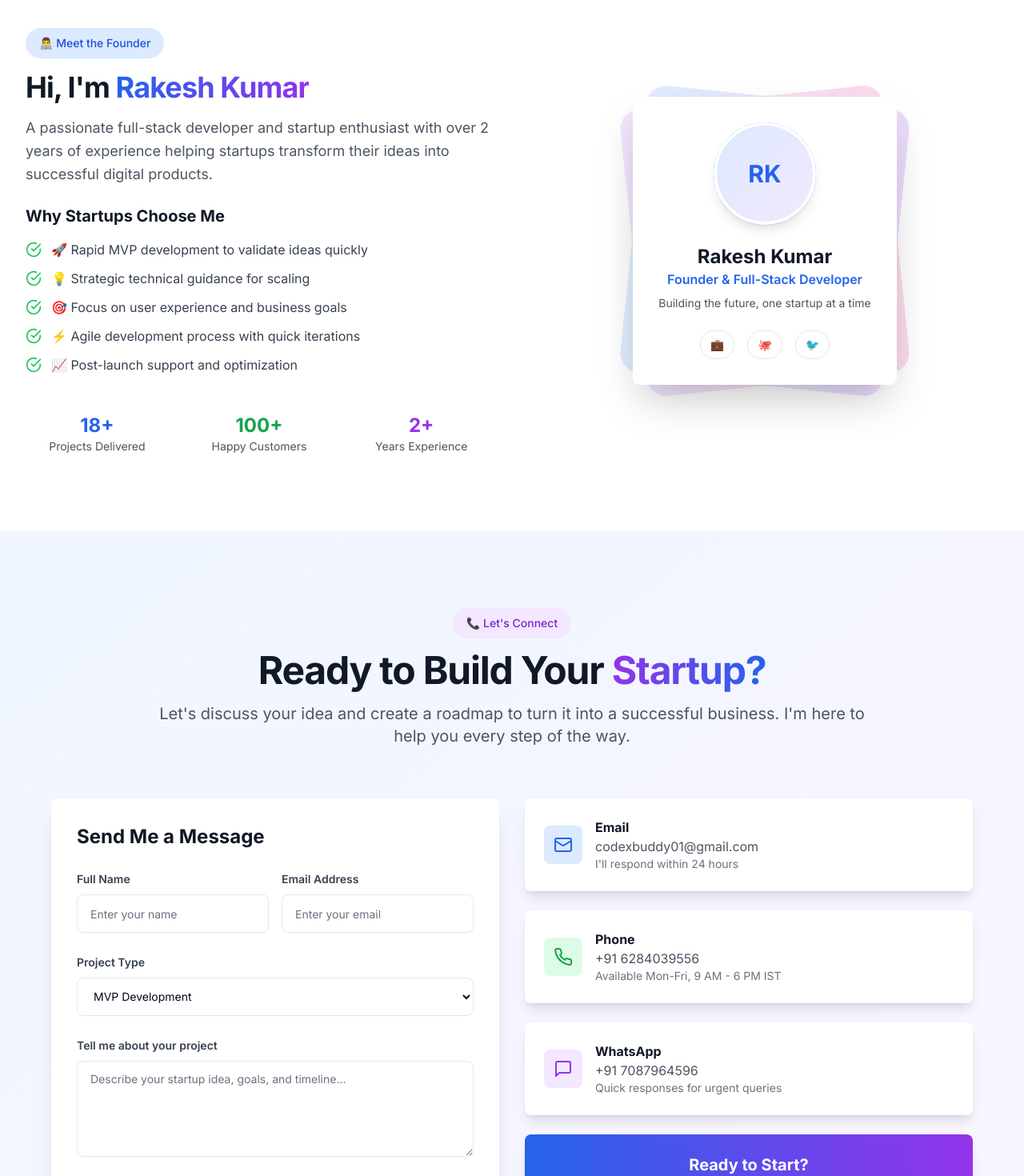
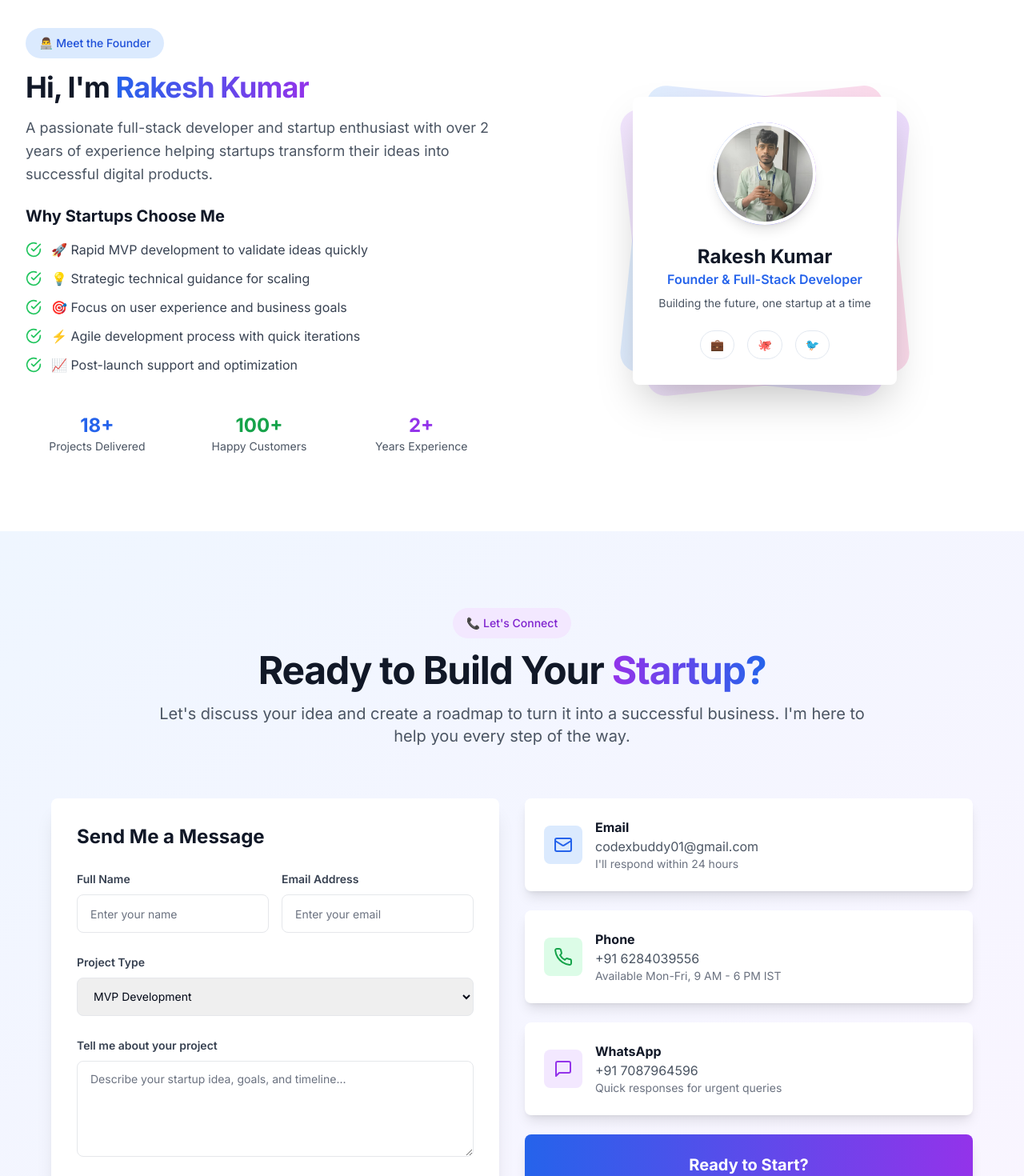
Before and after one commit to CodeXBuddy01/CodeXBuddy01-Web-App-2025, a Next.js app in the folder CodeXBuddy01_V2_0_18/cxb01/: page / in a window 1280 px wide. Shown: the part 3061-4531 px from the top of the page at 80% size. Built offline with nearby package versions, Linux system fonts and the light colour scheme.

Commit message:
Push the code

```diff
--- a/CodeXBuddy01_V2_0_18/cxb01/app/page.tsx
+++ b/CodeXBuddy01_V2_0_18/cxb01/app/page.tsx
@@ -23,6 +23,7 @@ import {
   Clock,
 } from "lucide-react";
 import Link from "next/link";
+import Image from "next/image";
 
 export default function Home() {
   return (
@@ -521,7 +522,12 @@ export default function Home() {
                         <div className="absolute inset-0 bg-gradient-to-r from-blue-500 to-purple-500 rounded-full"></div>
                         <div className="relative w-full h-full bg-gradient-to-br from-blue-100 to-purple-100 rounded-full border-4 border-white shadow-lg flex items-center justify-center">
                           <span className="text-3xl font-bold text-blue-600">
-                            RK
+                            <Image
+                              src="/photo.jpg" // इसे अपने actual फोटो path से बदलें
+                              alt="Your Profile"
+                              fill
+                              className="object-cover rounded-full"
+                            />
                           </span>
                         </div>
                       </div>
@@ -588,7 +594,11 @@ export default function Home() {
                   <h3 className="text-2xl font-bold text-gray-900 mb-6">
                     Send Me a Message
                   </h3>
-                  <form className="space-y-6">
+                  <form
+                    action="https://formspree.io/f/myzjgadw" // Replace with your own Formspree endpoint
+                    method="POST"
+                    className="space-y-6"
+                  >
                     <div className="grid gap-4 sm:grid-cols-2">
                       <div className="space-y-2">
                         <label
@@ -599,7 +609,9 @@ export default function Home() {
                         </label>
                         <input
                           id="name"
-                          className="flex h-12 w-full rounded-lg border border-gray-200 bg-white px-4 py-3 text-sm ring-offset-background file:border-0 file:bg-transparent file:text-sm file:font-medium placeholder:text-gray-500 focus-visible:outline-none focus-visible:ring-2 focus-visible:ring-blue-500 focus-visible:ring-offset-2 disabled:cursor-not-allowed disabled:opacity-50"
+                          name="name"
+                          required
+                          className="flex h-12 w-full rounded-lg border border-gray-200 px-4 py-3 text-sm placeholder:text-gray-500 focus-visible:ring-2 focus-visible:ring-blue-500"
                           placeholder="Enter your name"
                         />
                       </div>
@@ -612,8 +624,10 @@ export default function Home() {
                         </label>
                         <input
                           id="email"
+                          name="email"
                           type="email"
-                          className="flex h-12 w-full rounded-lg border border-gray-200 bg-white px-4 py-3 text-sm ring-offset-background file:border-0 file:bg-transparent file:text-sm file:font-medium placeholder:text-gray-500 focus-visible:outline-none focus-visible:ring-2 focus-visible:ring-blue-500 focus-visible:ring-offset-2 disabled:cursor-not-allowed disabled:opacity-50"
+                          required
+                          className="flex h-12 w-full rounded-lg border border-gray-200 px-4 py-3 text-sm placeholder:text-gray-500 focus-visible:ring-2 focus-visible:ring-blue-500"
                           placeholder="Enter your email"
                         />
                       </div>
@@ -627,7 +641,9 @@ export default function Home() {
                       </label>
                       <select
                         id="subject"
-                        className="flex h-12 w-full rounded-lg border border-gray-200 bg-white px-4 py-3 text-sm ring-offset-background focus-visible:outline-none focus-visible:ring-2 focus-visible:ring-blue-500 focus-visible:ring-offset-2"
+                        name="subject"
+                        required
+                        className="flex h-12 w-full rounded-lg border border-gray-200 px-4 py-3 text-sm focus-visible:ring-2 focus-visible:ring-blue-500"
                       >
                         <option>MVP Development</option>
                         <option>Web Application</option>
@@ -646,13 +662,17 @@ export default function Home() {
                       </label>
                       <textarea
                         id="message"
-                        className="flex min-h-[120px] w-full rounded-lg border border-gray-200 bg-white px-4 py-3 text-sm ring-offset-background placeholder:text-gray-500 focus-visible:outline-none focus-visible:ring-2 focus-visible:ring-blue-500 focus-visible:ring-offset-2 disabled:cursor-not-allowed disabled:opacity-50"
+                        name="message"
+                        required
+                        className="flex min-h-[120px] w-full rounded-lg border border-gray-200 px-4 py-3 text-sm placeholder:text-gray-500 focus-visible:ring-2 focus-visible:ring-blue-500"
                         placeholder="Describe your startup idea, goals, and timeline..."
                       />
                     </div>
-                    <Button className="w-full bg-gradient-to-r from-blue-600 to-purple-600 hover:from-blue-700 hover:to-purple-700 text-white font-semibold py-4 rounded-lg shadow-lg hover:shadow-xl transition-all duration-300">
-                      Send Message
-                      <ArrowRight className="ml-2 h-5 w-5" />
+                    <Button
+                      type="submit"
+                      className="w-full bg-gradient-to-r from-blue-600 to-purple-600 text-white font-semibold py-4 rounded-lg shadow-lg hover:shadow-xl"
+                    >
+                      Send Message <ArrowRight className="ml-2 h-5 w-5" />
                     </Button>
                   </form>
                 </CardContent>
```
Also changed, not shown: CodeXBuddy01_V2_0_18/cxb01/public/photo.jpg (added).
